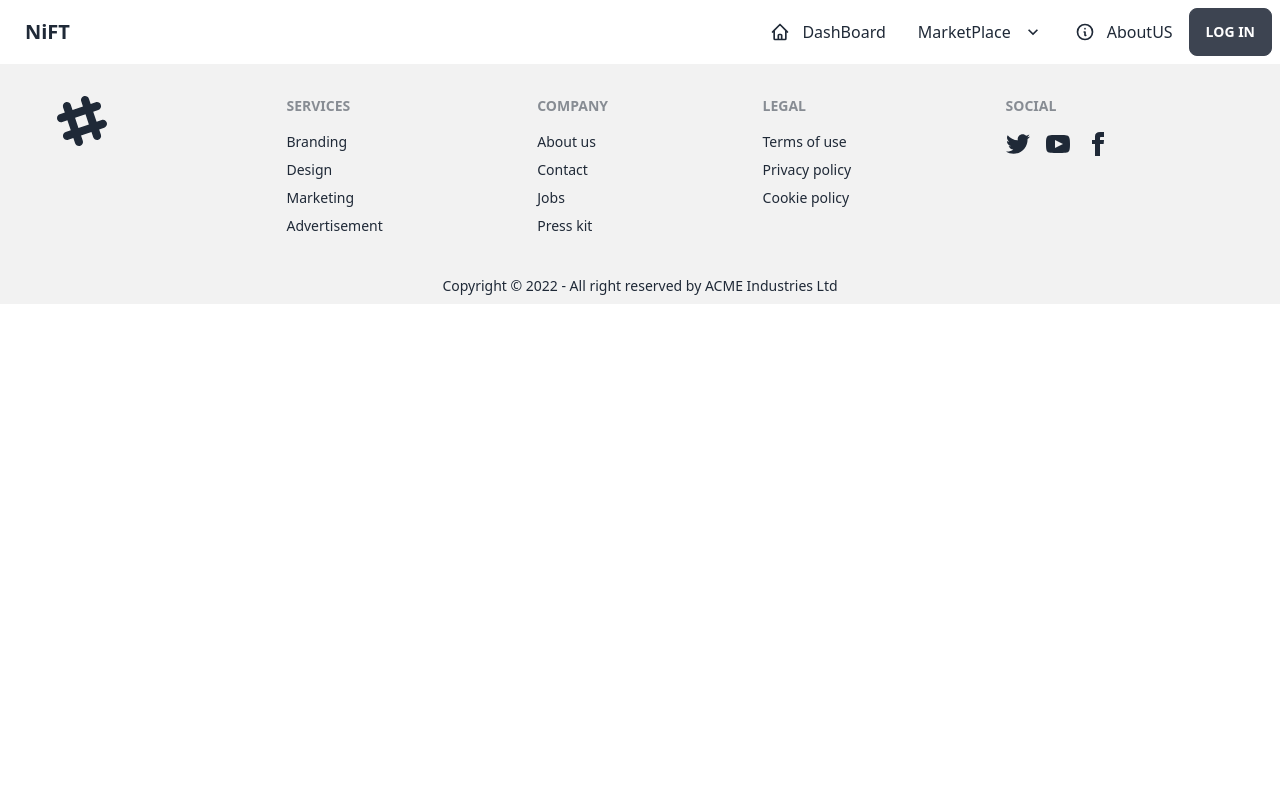
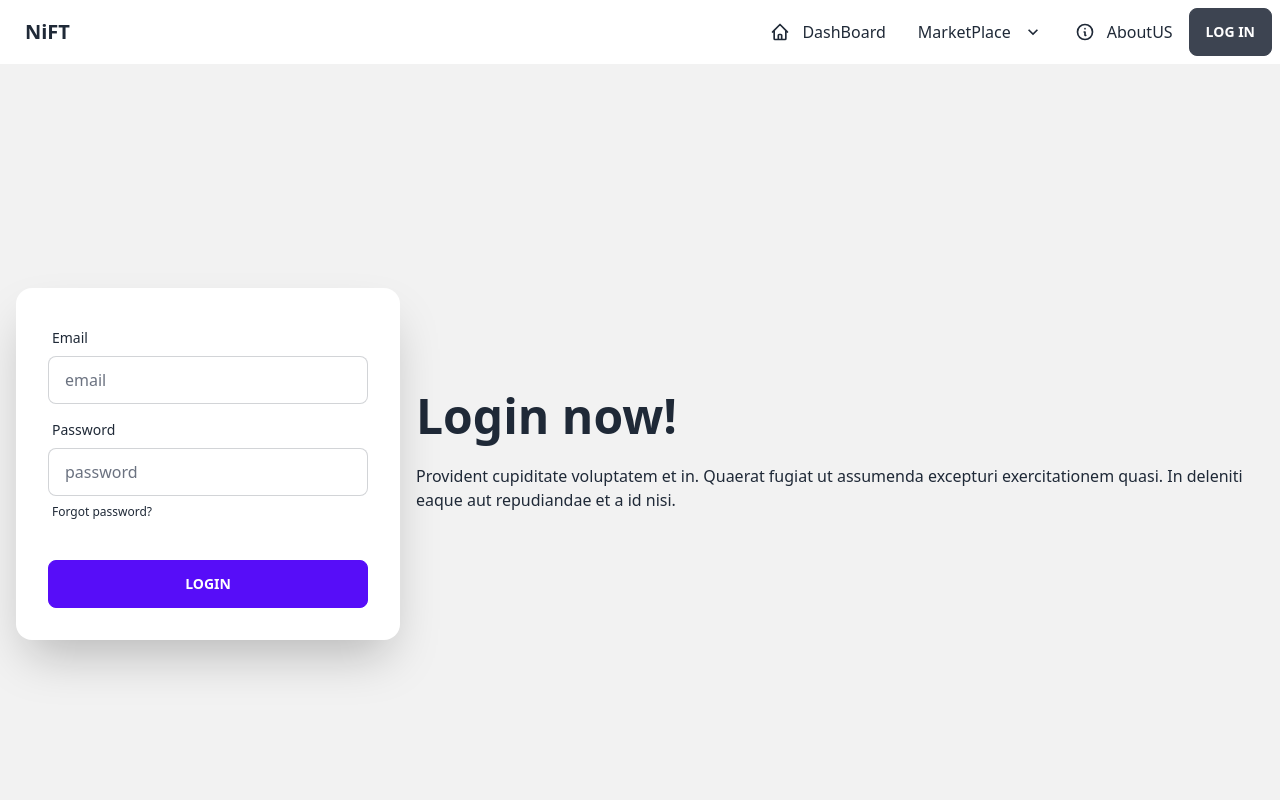
Before and after one commit to schezo817/NiFT, a Next.js app in the folder nift/: page /login in a window 1280 px wide. Shown: the top 800 px of the page. Built offline with nearby package versions, Linux system fonts and the light colour scheme; a web font is replaced by a local one.

Commit message:
start loginpage

```diff
--- a/nift/components/Navbar.tsx
+++ b/nift/components/Navbar.tsx
@@ -72,7 +72,7 @@
                             </ul>
                         </li>
                         <Link href={"/AboutUS"}>
-                            <li>
+                        <li>
                                 <a>
                                 <svg xmlns="http://www.w3.org/2000/svg" class="h-5 w-5" fill="none" viewBox="0 0 24 24" stroke="currentColor"><path stroke-linecap="round" stroke-linejoin="round" stroke-width="2" d="M13 16h-1v-4h-1m1-4h.01M21 12a9 9 0 11-18 0 9 9 0 0118 0z" /></svg>
                                     AboutUS
--- a/nift/pages/index.tsx
+++ b/nift/pages/index.tsx
@@ -3,8 +3,9 @@
 
 const Home: NextPage = () => {
   return (
-        <div className="bg-gradient-to-br">
-        </div>
+    <div>
+
+    </div>
     );
 };
 
--- a/nift/pages/login/index.tsx
+++ b/nift/pages/login/index.tsx
@@ -1,9 +1,37 @@
+
 import { NextPage } from "next";
 
 const Login:NextPage = () => {
-    return (
-        <div>
-
+    return(
+        <div className="hero min-h-screen bg-base-200">
+            <div className="hero-content flex-col lg:flex-row-reverse">
+            <div className="text-center lg:text-left">
+                <h1 className="text-5xl font-bold">Login now!</h1>
+                <p className="py-6">Provident cupiditate voluptatem et in. Quaerat fugiat ut assumenda excepturi exercitationem quasi. In deleniti eaque aut repudiandae et a id nisi.</p>
+            </div>
+            <div className="card flex-shrink-0 w-full max-w-sm shadow-2xl bg-base-100">
+                <div className="card-body">
+                <div className="form-control">
+                    <label className="label">
+                    <span className="label-text">Email</span>
+                    </label>
+                    <input type="text" placeholder="email" className="input input-bordered" />
+                </div>
+                <div className="form-control">
+                    <label className="label">
+                    <span className="label-text">Password</span>
+                    </label>
+                    <input type="text" placeholder="password" className="input input-bordered" />
+                    <label className="label">
+                    <a href="#" className="label-text-alt link link-hover">Forgot password?</a>
+                    </label>
+                </div>
+                <div className="form-control mt-6">
+                    <button className="btn btn-primary">Login</button>
+                </div>
+                </div>
+            </div>
+            </div>
         </div>
     )
 }
```
Also changed, not shown: 2 other files (tests, documents, lock files or other folders).
